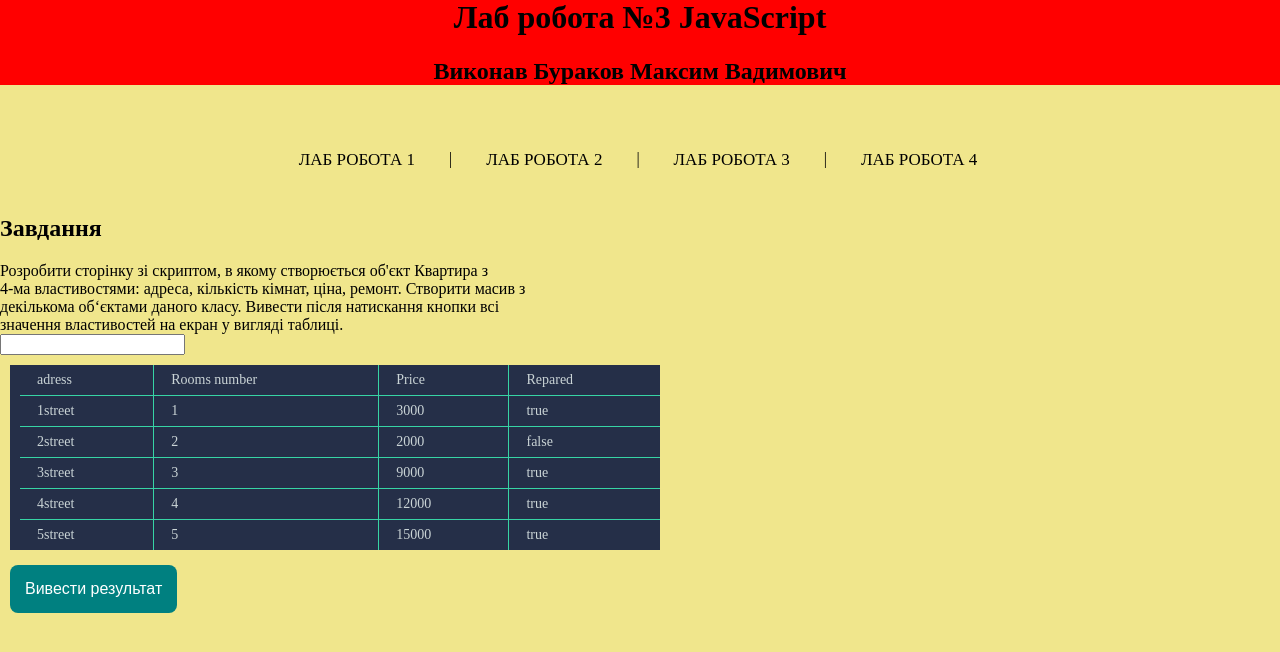
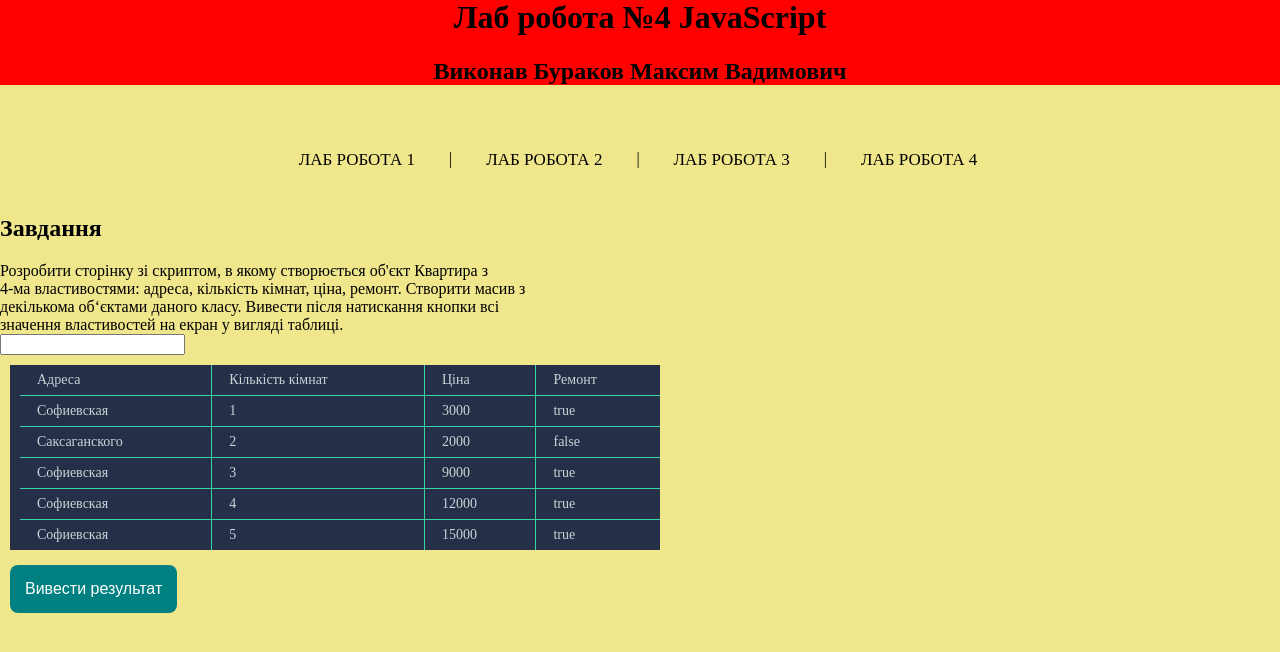
Before and after one commit to xLonsv1r/web-course, a plain HTML site: page laba11 js/index.html in a window 1280 px wide. Both pictures are taken after a click on the button "Вивести результат". Drawn offline with Linux system fonts and the light colour scheme.

Commit message:
add js lab

```diff
--- a/laba11 js/index.html
+++ b/laba11 js/index.html
@@ -12,7 +12,7 @@
 <body>
     <main class="b-main">
         <header class="b-header">
-            <h1>Лаб робота №3 JavaScript</h1>
+            <h1>Лаб робота №4 JavaScript</h1>
             <h2>Виконав Бураков Максим Вадимович</h2>
         </header>
         <ul class="menu-main">
--- a/laba11 js/js/main.js
+++ b/laba11 js/js/main.js
@@ -36,6 +36,16 @@ function randomRapair(){
 
     return Math.round((Math.random() * 1) + 0) === 0;
 }
+function randomInteger(min, max) {
+    // случайное число от min до (max+1)
+    let rand = min + Math.random() * (max + 1 - min);
+    return Math.floor(rand);
+}
+var streets  = ['Софиевская','Льва Толстого', 'Крещатик','Софиевская', 'Саксаганского'];
+function randomStreetName(){
+    randomStreet = randomInteger(0, streets.length - 1);
+    return streets[randomStreet];
+}
 function show_table(){
     let n = document.getElementById('numberRowItems').value;
     if(n <= 0 ){
@@ -43,13 +53,13 @@ function show_table(){
     }
     console.log(n);
     let html = "<table class='b-table'>";
-    html += "<tr class='b-table__th'><td>adress</td><td>Rooms number</td><td>Price</td><td>Repared</td></tr>";
+    html += "<tr class='b-table__th'><td>Адреса</td><td>Кількість кімнат</td><td>Ціна</td><td>Ремонт</td></tr>";
     n++;
     for(let i = 1; i < n; i++){
         let isRapair = randomRapair();
         console.log(isRapair);
         let housePrice = calculatePrice(i,isRapair);
-        adress = i.toString() + "street";
+        adress = randomStreetName();
         let apartment = new Apartment(adress, i, housePrice, isRapair);
         html += apartment.show();
     }
```
